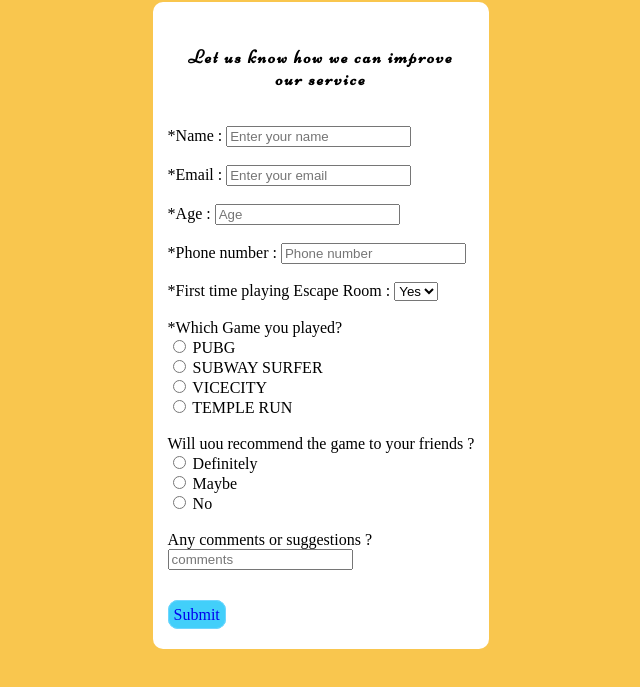
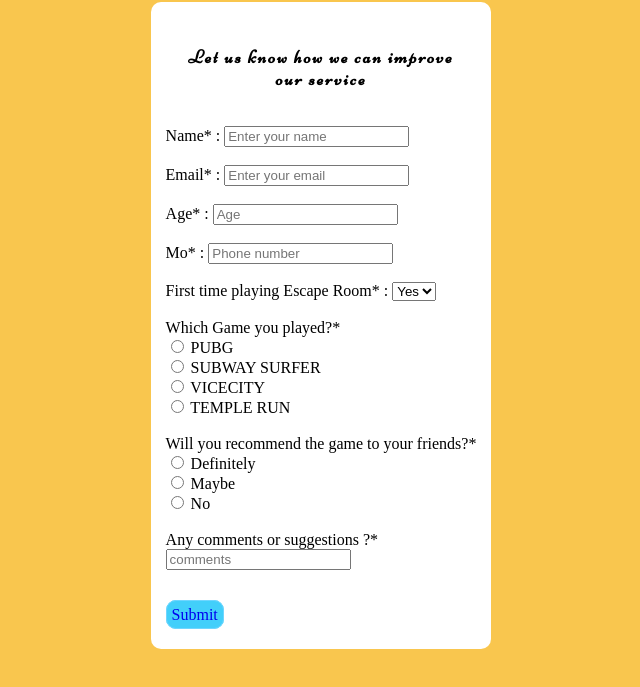
Before and after one commit to shyam-ra18/Web-development, a plain HTML site: page Survey Form/survey-form.html in a window 1280 px wide. Shown: the part 79-766 px from the top of the page, without its empty margins (319-959 px from the left). Drawn offline with Linux system fonts and the light colour scheme.

Commit message:
add sapn
adding <span> class

```diff
--- a/Survey Form/survey-form.html
+++ b/Survey Form/survey-form.html
@@ -22,20 +22,20 @@
         </div>
         <div class="thirdbox">
         <h3>Let us know how we can improve <span class="service">our service</span></h3><br>
-        <label for="Name" >*Name :  </label>
+        <label for="Name" >Name<span>*</span> :  </label>
         <input type="text" placeholder="Enter your name"  id="Name" required><br><br>
-        <label for="Email">*Email :  </label>
+        <label for="Email">Email<span>*</span> :  </label>
         <input type="email" placeholder="Enter your email"  id="Email" required><br><br>
-        <label for="Age">*Age :  </label>
+        <label for="Age">Age<span>*</span> :  </label>
         <input type="number" placeholder="Age"  id="Age" required><br><br>
-        <label for="Phone Number">*Phone number :  </label>
+        <label for="Phone Number">Mo<span>*</span> :  </label>
         <input type="number" placeholder="Phone number" value="Phone Number" id="Phone Number" required><br><br>
-        <label for="Escape Room">*First time playing Escape Room :  </label>
+        <label for="Escape Room">First time playing Escape Room<span>*</span> :  </label>
         <select name="Escape Room" id="Escape Room" required >
             <option value="Yes">Yes</option>
             <option value="No" >No</option><br>
         </select><br><br>
-        <label for="Game">*Which Game you played? </label><br>
+        <label for="Game">Which Game you played?<span>*</span> </label><br>
         <input type="radio" value="PUBG" id="PUBG">
         <label for="PUBG">PUBG</label> <br>
         <input type="radio" value="SUBWAY SURFER" id="SUBWAY SURFER">
@@ -44,14 +44,14 @@
         <label for="VICECITY">VICECITY</label> <br>
         <input type="radio" value="TEMPLE RUN" id="TEMPLE RUN">
         <label for="TEMPLE RUN">TEMPLE RUN</label> <br><br>
-        <label for="recommend" >Will uou recommend the game to your friends ? </label><br>
+        <label for="recommend" >Will you recommend the game to your friends?<span>*</span> </label><br>
         <input type="radio" value="Definitely" id="Definitely" name="recommend">
         <label for="Definitely">Definitely</label> <br>
         <input type="radio" value="Maybe" id="Maybe" name="recommend">
         <label for="Maybe">Maybe</label> <br>
         <input type="radio" value="No" id="No" name="recommend">
         <label for="No">No</label> <br><br>
-        <label for="comments">Any comments or suggestions ?</label><br>
+        <label for="comments">Any comments or suggestions ?<span>*</span></label><br>
         <input type="text" id="comments" placeholder="comments"><br><br><br>
         <a href="#/" class="Submit">Submit</a>
         </div>
```
